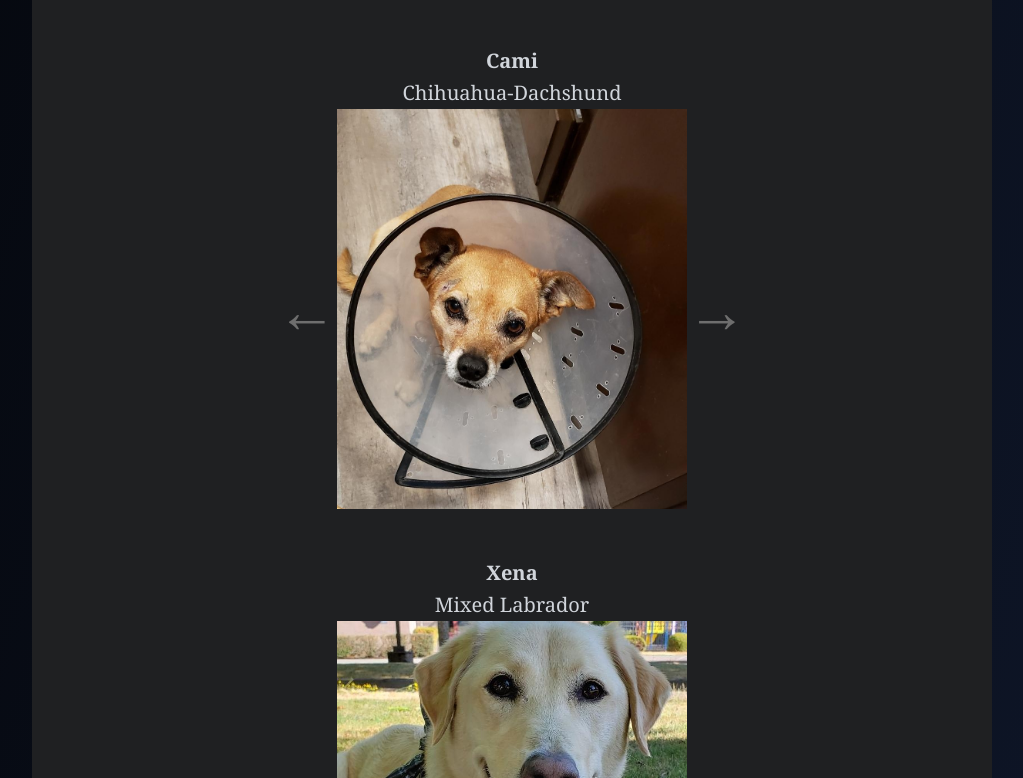
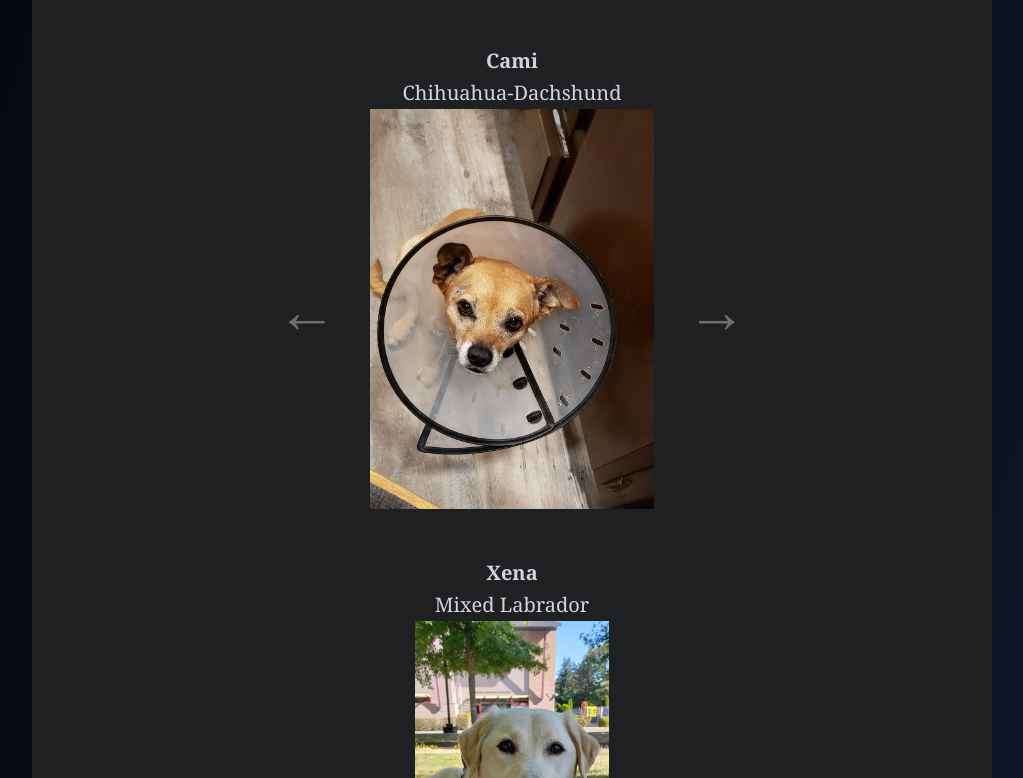
Before and after one commit to wesngu28/wesngu28.com-nextjs, a Next.js app: page /about in a window 1280 px wide. Shown: the part 2882-3660 px from the top of the page, without its empty margins (128-1151 px from the left). Built offline with nearby package versions, Linux system fonts and the light colour scheme; no server answers.

Commit message:
configure slideshow

```diff
--- a/components/Slideshow.tsx
+++ b/components/Slideshow.tsx
@@ -3,30 +3,40 @@ import { useState } from "react";
 
 interface Props {
     photos: string[];
+    caption?: Array<{
+        location: string;
+        duration: string;
+        title: string;
+    }>;
 }
 
-export default function Slideshow(props: Props) {
-
+export default function Slideshow({ photos, caption }: Props) {
     const [active, setActive] = useState(0)
 
-    function decrementImage () {
-        if ( active === -1) return setActive(0)
+    function decrementImage() {
+        if (active === -1) return setActive(0)
         setActive(active - 1)
     }
 
-    function incrementImage () {
-        if ( active === props.photos.length - 1) return setActive(0)
+    function incrementImage() {
+        if (active === photos.length - 1) return setActive(0)
         setActive(active + 1)
     }
 
     return (
         <div className="flex items-center justify-center">
             <p onClick={decrementImage} className="text-6xl text-[#6E6E6E]">&#8592;</p>
-            {props.photos.map((arr: string, i: number) => {
+            {photos.map((arr: string, i: number) => {
                 return (
-                        <div key={arr} className={`w-[150px] md:w-[350px] md:h-[400px] h-80 m-auto relative ${active === i ? 'block animate-slideshow' : 'hidden'}`}>
-                            <Image alt={'Cami'} objectFit="cover" layout="fill" key={i} src={`/${arr}`} priority={true}/>
-                        </div>
+                    <div key={arr} className={`flex justify-center w-[150px] md:w-[350px] md:h-[400px] h-80 m-auto relative ${active === i ? 'block animate-slideshow' : 'hidden'}`}>
+                        {caption ?
+                            <div>
+                                <h2 className="text-center text-xl font-bold">{caption[i].location}</h2>
+                            </div>
+                        : null}
+                        <Image alt={'Cami'} objectFit="contain" layout="fill" key={i} src={`/${arr}`} priority={true} />
+                        {caption ? <p className={"text-center -bottom-2 absolute"}><span className="font-bold">{caption[i].title}</span> - {caption[i].duration}</p> : null}
+                     </div>
                 );
             })}
             <p onClick={incrementImage} className="text-6xl text-[#6E6E6E]">&#8594;</p>
```
